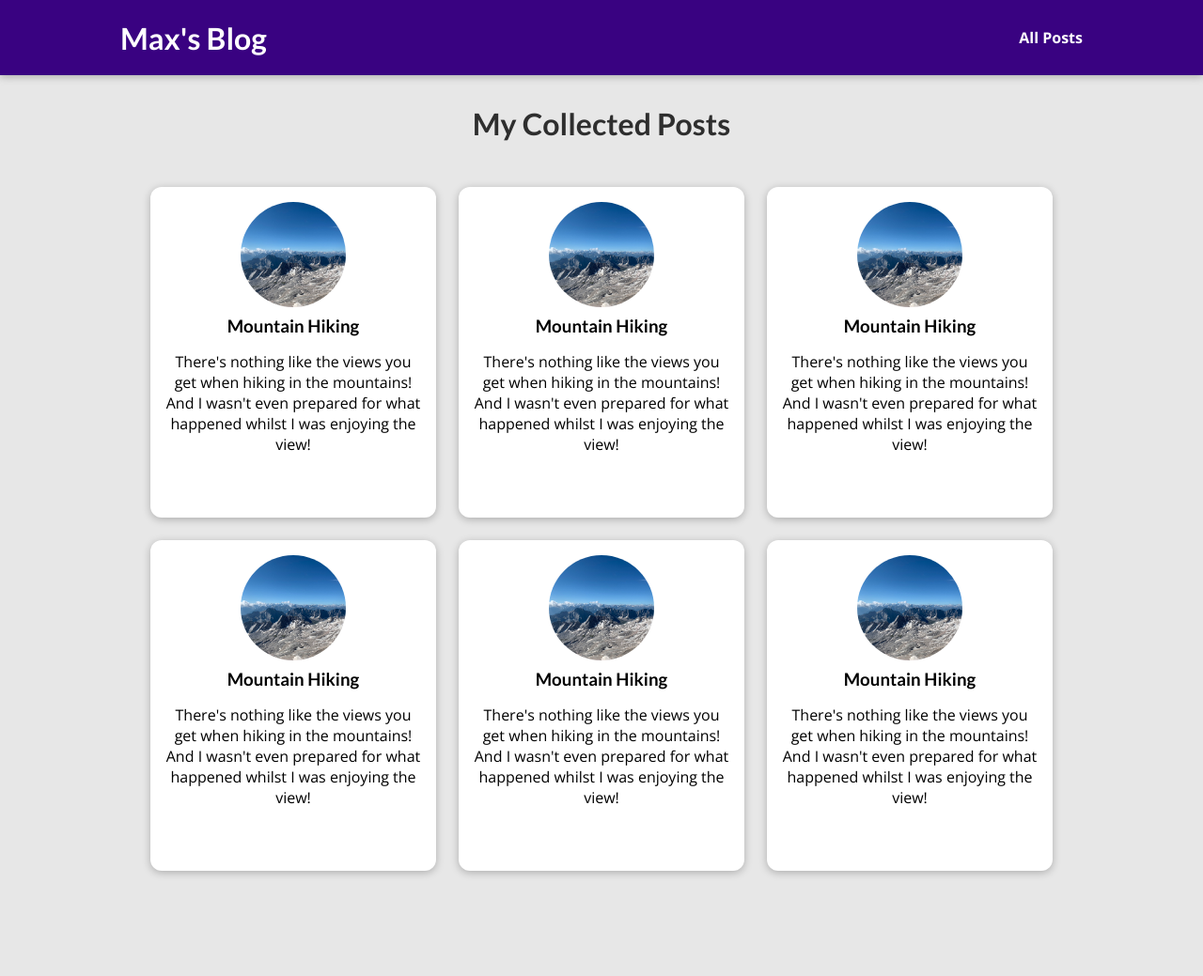
After one commit to manujelko/django-blog, a Django app: template blog/templates/blog/all-posts.html in a window 1280 px wide. The commit adds this page. Shown: the whole page at 94% size. Run offline with Django 3.2, Linux system fonts and the light colour scheme; the template is opened without the code that fills it, so the values that code supplies are empty.

Commit message:
Add all posts page & style.

```diff
--- /dev/null
+++ b/blog/static/blog/all-posts.css
@@ -0,0 +1,43 @@
+body {
+    background-color: #e7e7e7;
+  }
+
+  #main-navigation {
+    background-color: #390281;
+    box-shadow: 0 2px 8px rgba(0, 0, 0, 0.25);
+  }
+
+  #all-posts {
+    margin: 7rem auto;
+    width: 90%;
+    max-width: 60rem;
+  }
+
+  #all-posts h2 {
+    text-align: center;
+    font-size: 2rem;
+    color: #2e2e2e;
+    margin: 3rem 0;
+  }
+
+  ul {
+    list-style: none;
+    margin: 0;
+    padding: 0;
+    display: grid;
+    grid-template-columns: repeat(auto-fill, minmax(17rem, 1fr));
+    gap: 1.5rem;
+  }
+
+  .post img {
+    width: 7rem;
+    height: 7rem;
+  }
+
+  .post a {
+    height: 22rem;
+    transform-origin: center;
+    box-shadow: 0 2px 8px rgba(0, 0, 0, 0.25);
+    border-radius: 12px;
+    background-color: white;
+  }
--- /dev/null
+++ b/blog/static/blog/post.css
@@ -0,0 +1,43 @@
+.post {
+    display: flex;
+    flex-direction: column;
+    align-items: center;
+    text-align: center;
+  }
+
+  .post a {
+    text-decoration: none;
+    color: black;
+    transition: all 0.2s ease;
+    padding: 1rem;
+  }
+
+  .post a:hover,
+  .post a:active {
+    transform: scale(1.1);
+    background-color: #390281;
+    color: white;
+  }
+
+  .post img {
+    width: 5rem;
+    height: 5rem;
+    object-fit: cover;
+    border-radius: 50%;
+  }
+
+  .post h3 {
+    margin: 0.25rem 0;
+  }
+
+  .post time {
+    color: #666666;
+    margin: 0.25rem;
+    font-style: italic;
+    font-size: 0.85rem;
+  }
+
+  .post:hover time,
+  .post:active time {
+    color: white;
+  }
--- /dev/null
+++ b/blog/templates/blog/all-posts.html
@@ -0,0 +1,25 @@
+{% extends 'base.html' %}
+{% load static %}
+
+{% block title %}
+All My Posts
+{% endblock %}
+
+{% block css_files %}
+<link rel="stylesheet" href="{% static 'blog/post.css' %}" />
+<link rel="stylesheet" href="{% static 'blog/all-posts.css' %}" />
+{% endblock %}
+
+{% block content %}
+<section id="all-posts">
+    <h2>My Collected Posts</h2>
+    <ul>
+        {% include 'blog/includes/post.html' %}
+        {% include 'blog/includes/post.html' %}
+        {% include 'blog/includes/post.html' %}
+        {% include 'blog/includes/post.html' %}
+        {% include 'blog/includes/post.html' %}
+        {% include 'blog/includes/post.html' %}
+    </ul>
+</section>
+{% endblock %}
--- /dev/null
+++ b/blog/templates/blog/includes/post.html
@@ -0,0 +1,16 @@
+{% load static %}
+
+<li>
+    <article class="post">
+        <a href="">
+            <img src="{% static 'blog/images/mountains.jpg' %}" alt="Mountain hiking" />
+            <div class="post__content">
+                <h3>Mountain Hiking</h3>
+                <p>
+                    There's nothing like the views you get when hiking in the mountains!
+                    And I wasn't even prepared for what happened whilst I was enjoying the view!
+                </p>
+            </div>
+        </a>
+    </article>
+</li>
--- a/blog/views.py
+++ b/blog/views.py
@@ -8,7 +8,7 @@ def starting_page(request):
 
 
 def posts(request):
-    pass
+    return render(request, "blog/all-posts.html")
 
 
 def post_detail(request):
--- a/templates/base.html
+++ b/templates/base.html
@@ -10,6 +10,12 @@
         {% block css_files %}{% endblock %}
     </head>
     <body>
+        <header id="main-navigation">
+            <h1><a href="">Max's Blog</a></h1>
+            <nav>
+                <a href="">All Posts</a>
+            </nav>
+        </header>
         {% block content %}
         {% endblock %}
     </body>
```
Also changed, not shown: blog/templates/blog/index.html (+2 -20 lines), blog/static/blog/index.css (indentation only), static/app.css (indentation only).
